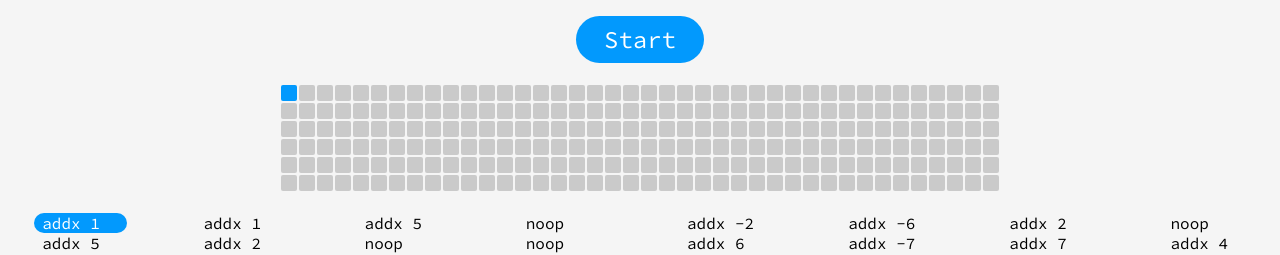
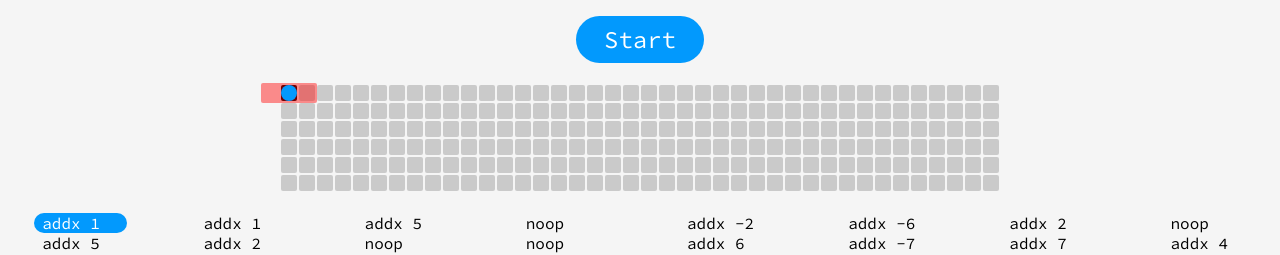
Before and after one commit to Konrad-Romanowski/AoC-2022-visualizations, a React (Vite) app: page /Day10 in a window 1280 px wide. Shown: the part 190-445 px from the top of the page. Built offline with nearby package versions, Linux system fonts and the light colour scheme.

Commit message:
Added basic day10 logic (not working fully correct)

```diff
--- a/src/components/Day10/CRT.tsx
+++ b/src/components/Day10/CRT.tsx
@@ -2,16 +2,32 @@ import React from 'react';
 
 interface CRTprops {
     cycle: number;
+    Xregister: number;
     isAnimationRunning: boolean;
+    pixels:boolean[];
 }
 
-export default function CRT({isAnimationRunning, cycle}: CRTprops) {
+export default function CRT({isAnimationRunning, cycle, Xregister, pixels}: CRTprops) {
 
-    const pixels = Array.from({length:240}).map((pixel,index) =><div className={cycle === index ? "crt-pixel active" : "crt-pixel"} key={index}></div>)
+    const CRTdisplay = pixels.map((pixel,index) => {
+        let pixelClassName = `crt-pixel`;
+        if(cycle === index) pixelClassName = pixelClassName + " active";
+        if(pixel) pixelClassName = pixelClassName + " filled";
+
+        return <div className={pixelClassName} key={index}></div>
+    });
+
+    // to verify X position of the sprite
+    const spriteStyle = {
+        transform: `translate(${Xregister*16+2*(Xregister-2)-16}px,${Math.floor(cycle/40)*16+2*(Math.floor(cycle/40)-1)}px)`
+    }
 
     return (
         <section className="crt-container">
-            {pixels}
+            <div className="crt">
+                <div className="sprite" style={spriteStyle}></div>
+                {CRTdisplay}
+            </div>
         </section>
     )
 }
--- a/src/components/Day10/Day10.tsx
+++ b/src/components/Day10/Day10.tsx
@@ -8,7 +8,11 @@ export default function Day10() {
 
     const [inputData, setInputData] = React.useState<string[]>([]);
     const [isAnimationRunning,setIsAnimationRunning] = React.useState(false);
+    const [Xregister,setXregister] = React.useState(0);
     const [cycle,setCycle] = React.useState(0);
+    const [pixels, setPixels] = React.useState(()=>{
+        return Array.from({length:240},pixel => false)
+    });
 
     React.useEffect(()=>{
         async function getInputData() {
@@ -29,7 +33,9 @@ export default function Day10() {
             />
             <CRT
                 cycle={cycle}
+                Xregister={Xregister}
                 isAnimationRunning={isAnimationRunning}
+                pixels={pixels}
             />
             <Instructions
                 instructions={inputData}
@@ -37,7 +43,10 @@ export default function Day10() {
                 setIsAnimationRunning={setIsAnimationRunning}
                 cycle={cycle}
                 setCycle={setCycle}
-                // addCycle={addCycle}
+                Xregister={Xregister}
+                setXregister={setXregister}
+                pixels={pixels}
+                setPixels={setPixels}
             />
         </article>
     )
--- a/src/components/Day10/Instructions.tsx
+++ b/src/components/Day10/Instructions.tsx
@@ -3,85 +3,65 @@ import React from "react";
 interface InstructionsProps {
     instructions: string[];
     isAnimationRunning: boolean;
+    setIsAnimationRunning: React.Dispatch<React.SetStateAction<boolean>>;
     cycle: number;
-    setIsAnimationRunning: React.Dispatch<React.SetStateAction<boolean>>;
     setCycle: React.Dispatch<React.SetStateAction<number>>;
+    Xregister:number;
+    setXregister: React.Dispatch<React.SetStateAction<number>>;
+    pixels: boolean[];
+    setPixels: React.Dispatch<React.SetStateAction<boolean[]>>;
 }
 
-export default function Instructions({instructions,isAnimationRunning, cycle, setCycle}: InstructionsProps) {
+export default function Instructions(
+    {instructions,isAnimationRunning, setIsAnimationRunning, cycle, setCycle, Xregister, setXregister, pixels, setPixels}: InstructionsProps) {
 
     const [currentInstructionIndex, setCurrentInstructionIndex] = React.useState(0);
 
-    // function readInstructions() {
-    //     console.log("Instruction read");
-    // }
+    React.useEffect(()=>{
 
-    // function addCycle() {
-    //     return new Promise(resolve => setTimeout(()=>{
-    //         console.log("added cycle")
-    //         setCycle(prevCycle=>prevCycle+1)
-    //     },500))
-    // }
+        const addCycle = (): Promise<void> => {
+            return new Promise<void>((resolve,reject)=>{
+                setTimeout(()=>{
+                    setCycle(prevCycle=>prevCycle+1);
+                    resolve();
+                },400)
+            })
+        }
 
-    // function wait(ms:number) {
-    //     return new Promise(resolve => setTimeout(resolve, ms));
-    // }
+        const getNextInstruction = (): Promise<void> => {
+            return new Promise<void> ((resolve,reject)=>{
+                setCurrentInstructionIndex(prevIndex=>prevIndex+1);
+                resolve();
+            })
+        }
 
-    // async function addCycle() {
-    //     await wait(1000);
-    //     setCycle(prevCycle=>prevCycle+1);
-    // }
+        async function readInstruction(instruction:string) {
+            if(instruction === "noop") {
+                await addCycle();
+            } else {
+                const XregisterUpdate:number = parseInt(instruction.split(" ")[1]);
+                setXregister(prevX=>prevX+XregisterUpdate);
+                await addCycle();
+                await addCycle();
+            }
+            await getNextInstruction();
+        }
 
-    // React.useEffect(()=>{
-    //     if(isAnimationRunning && currentInstructionIndex < instructions.length) {
-
-    //         const currentInstruction = instructions[currentInstructionIndex];
-
-            // setCurrentInstructionIndex(prevIndex => prevIndex+1);
-            // setTimeout(()=>{
-            //     if(currentInstruction === "noop") {
-            //         // setCycle(prevCycle=>prevCycle+1);
-            //         addCycle();
-            //     } else {
-            //         // calculate new X
-            //         addTwoCycles()
-            //     }
-            //     setCurrentInstructionIndex(prevIndex => prevIndex+1);
-            // },500)
-
-    //         if(currentInstruction === "noop") {
-    //             addCycle();
-    //         } else {
-    //             addCycle();
-    //             addCycle();
-    //         }
-    //         setCurrentInstructionIndex(prevIndex => prevIndex+1);
-    //     }
-    // },[isAnimationRunning,currentInstructionIndex])
-
-    // DODAĆ STATE:
-    // currentInstruction
+        if(isAnimationRunning && currentInstructionIndex < instructions.length) {
+            const currentInstruction = instructions[currentInstructionIndex];
+            readInstruction(currentInstruction);
+        }
+    },[currentInstructionIndex,isAnimationRunning])
 
     React.useEffect(()=>{
-        let intervalID:(number | null) = null;
-
-        if(isAnimationRunning) {
-            intervalID = setInterval(()=>{
-                let currentInstruction = instructions[currentInstructionIndex];
-                if(currentInstruction === "noop") {
-                    setCycle(prevCycle=>prevCycle+1);
-                } else {
-                    setCycle(prevCycle=>prevCycle+1);
-                    setCycle(prevCycle=>prevCycle+1);
-                }
-                setCurrentInstructionIndex(prevIndex => prevIndex +1)
-            },500)
+        if(Math.abs(cycle%40-Xregister)<=1) {
+            setPixels(prevPixels => {
+                const newPixels = [...prevPixels];
+                newPixels[cycle] = true;
+                return newPixels;
+            })
         }
-
-        return () => {
-            if(intervalID) clearInterval(intervalID)
-        }
-    },[isAnimationRunning]);
+    },[cycle])
 
     const highlightedStyle = {
         backgroundColor: "var(--main-theme-color)",
--- a/src/components/Day10/day10styles.css
+++ b/src/components/Day10/day10styles.css
@@ -1,11 +1,18 @@
 .crt-container {
+    display: flex;
+    height: 150px;
+    justify-content: center;
+    align-items: center;
+}
+
+.crt {
     display: grid;
-    height: 150px;
     grid-template-rows: repeat(6, 1rem);
     grid-template-columns: repeat(40,1rem);
     gap: 2px;
     justify-content: center;
     align-content: center;
+    position: relative;
 }
 
 .crt-pixel {
@@ -13,8 +20,28 @@
     border-radius: 2px;
 }
 
-.crt-pixel.active {
+.crt-pixel.active::before {
     background-color: var(--main-theme-color);
+    content: "";
+    height: 16px;
+    width: 16px;
+    position: absolute;
+    border-radius: 50%;
+}
+
+.crt-pixel.filled {
+    background-color: black;
+}
+
+.sprite {
+    width: 56px;
+    height: 20px;
+    content: "";
+    background-color: #ff000070;
+    position: absolute;
+    border-radius: 2px;
+    transform: translate(-2px,-2px);
+    transition: transform 200ms;
 }
 
 .instructions {
```
